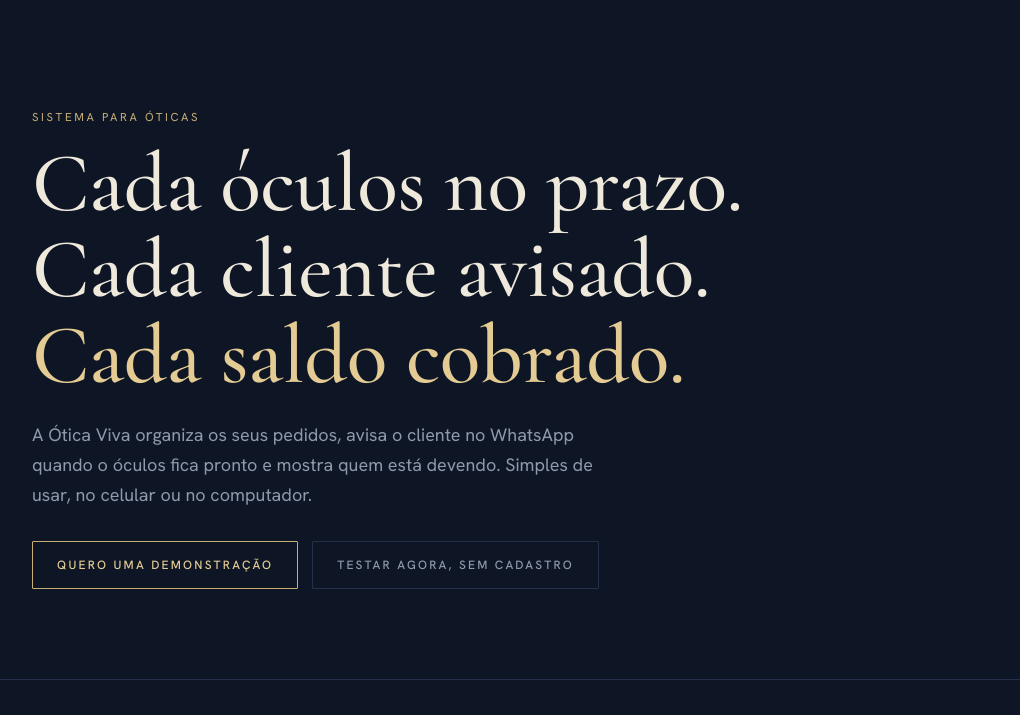
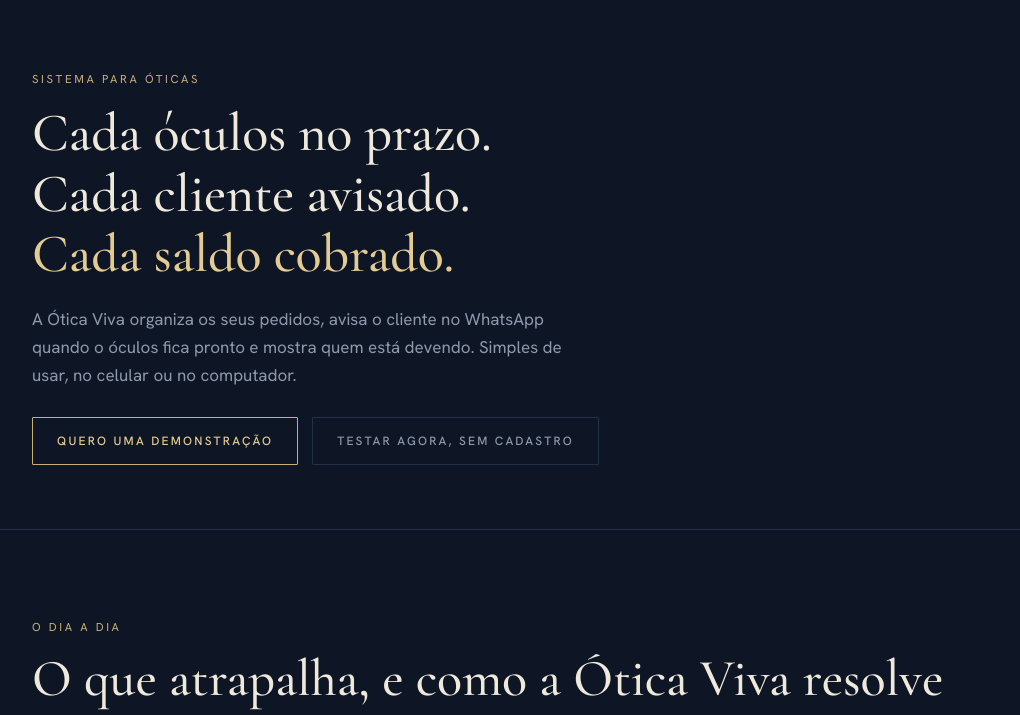
Before and after one commit to OffNancy/otica-viva-site, a plain HTML site: page index.html in a window 1280 px wide. Shown: the part 85-800 px from the top of the page, without its empty margins (128-1148 px from the left). Drawn offline with nearby package versions, Linux system fonts and the light colour scheme.

Commit message:
Add files via upload

```diff
--- a/index.html
+++ b/index.html
@@ -51,12 +51,12 @@ header{border-bottom:1px solid var(--line)}
 
 .ey{margin:0 0 14px;font-size:11.5px;letter-spacing:2.6px;text-transform:uppercase;color:var(--gold)}
 h1,h2,h3{font-family:var(--fd);font-weight:500;margin:0;text-wrap:balance}
-h1{font-size:clamp(44px,8vw,84px);line-height:1.02;letter-spacing:-.5px}
+h1{font-size:clamp(32px,4.6vw,54px);line-height:1.12;letter-spacing:-.2px}
 h1 em,h2 em{font-style:normal;color:var(--gold-hi)}
 h2{font-size:clamp(34px,5vw,52px);line-height:1.08}
-.sub{margin:22px 0 32px;max-width:56ch;color:var(--mt);font-size:18px}
+.sub{margin:20px 0 28px;max-width:56ch;color:var(--mt);font-size:17px}
 
-.hero{padding-block:clamp(56px,10vw,110px) clamp(48px,8vw,90px)}
+.hero{padding-block:clamp(40px,7vw,72px) clamp(40px,6vw,64px)}
 section{border-top:1px solid var(--line);padding-block:clamp(52px,8vw,88px)}
 .hero{border-top:0}
 .intro{max-width:60ch;color:var(--mt);margin:18px 0 0}
@@ -238,6 +238,7 @@ footer .in{display:flex;justify-content:space-between;gap:12px;flex-wrap:wrap}
       <p class="ey">Perguntas</p>
       <h2>O que as óticas costumam perguntar</h2>
       <div class="faq">
+        <details><summary>Tem aplicativo?</summary><p>Não precisa baixar nenhum aplicativo na loja. A Ótica Viva abre direto no navegador, no celular ou no computador. No celular, você pode salvar um atalho na tela inicial e abrir com um toque, como se fosse um app.</p></details>
         <details><summary>Preciso instalar alguma coisa?</summary><p>Não. O sistema abre no navegador, no celular ou no computador. Basta entrar com o seu e-mail e a sua senha.</p></details>
         <details><summary>Posso testar antes de decidir?</summary><p>Pode. Existe uma demonstração aberta, com dados de exemplo, em que você pode mexer à vontade. Depois, se quiser, eu mostro tudo ao vivo no WhatsApp.</p></details>
         <details><summary>Como pago a assinatura?</summary><p>A cobrança é mensal, feita pelo Mercado Pago. As formas de pagamento aparecem na tela do Mercado Pago, na hora de assinar.</p></details>
```
